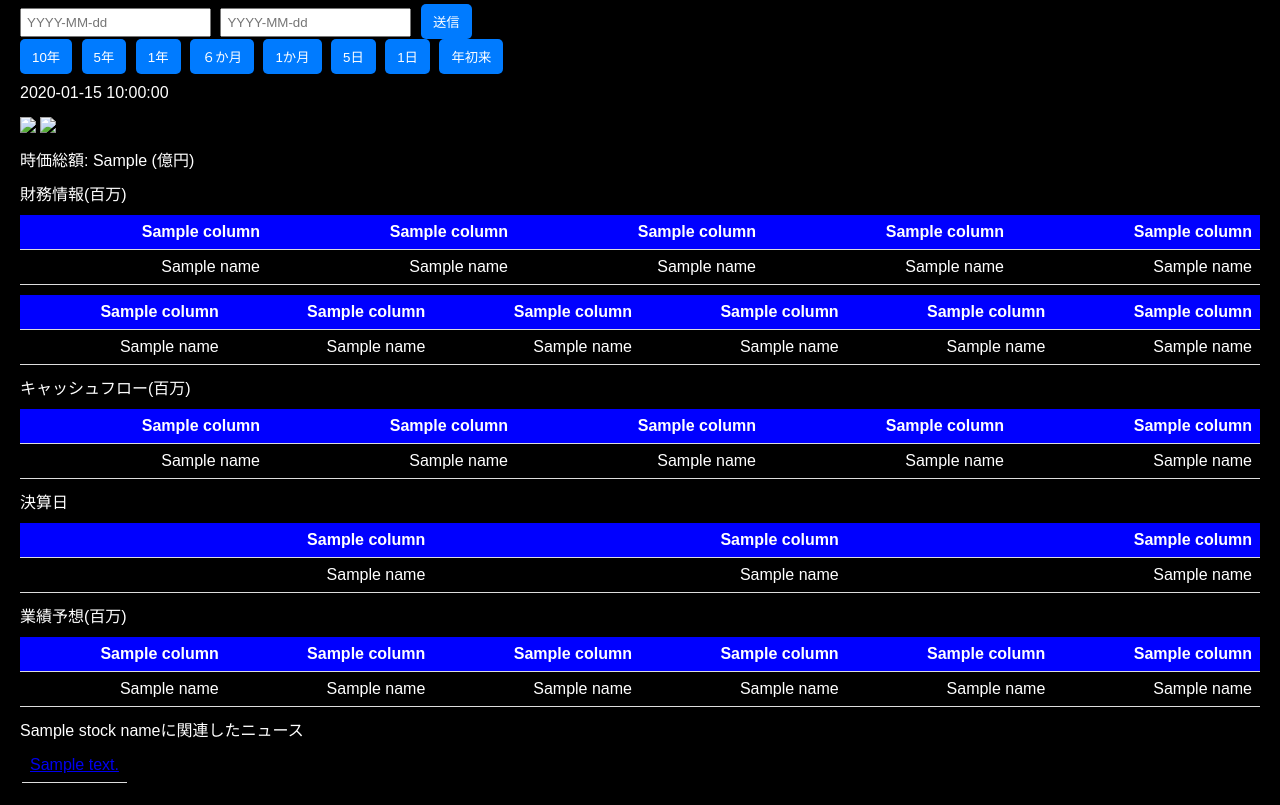
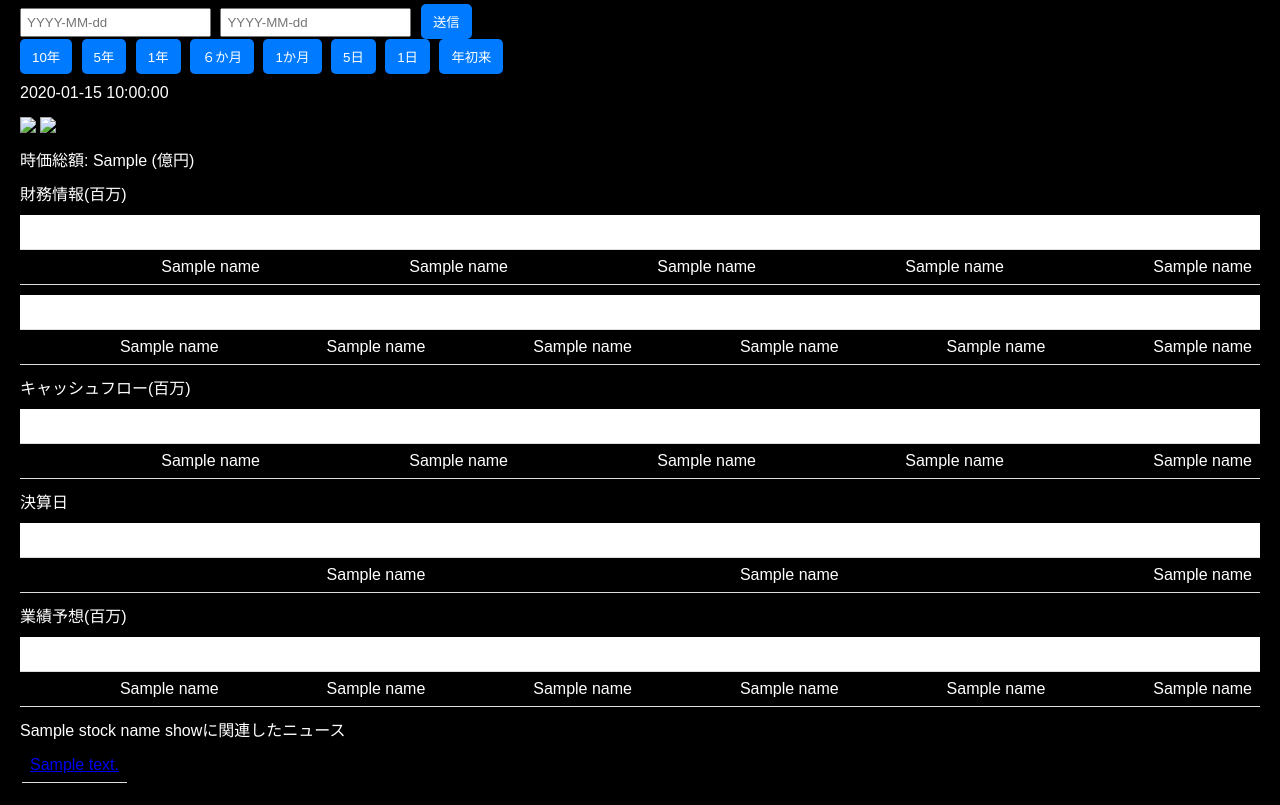
Before and after one commit to RyoyaKawano/mystocklife, a Flask app: template templates/index.html in a window 1280 px wide. Shown: the part 231-1036 px from the top of the page. Run offline with Flask 3, Linux system fonts and the light colour scheme; the template is opened without the code that fills it: most values are stand-ins (such as "Sample title", 1, 10 or a date in 2020).

Commit message:
Merge conflict resolved

```diff
--- a/static/styles/style.css
+++ b/static/styles/style.css
@@ -70,12 +70,14 @@ img {
 
 .news-table td {
     padding: 8px;
-    color: white;
+
     text-align: left;
     border-bottom: 1px solid #ddd;
 
 }
-
+.styled-table th {
+    background-color: white;
+}
 
 .news-table tbody tr:nth-child(even) {
     background-color: #4C444D;
--- a/templates/index.html
+++ b/templates/index.html
@@ -187,7 +187,7 @@
 </table>
 {% endif %}
 {% if content_list is not none%}
-<p>{{stock_name}}に関連したニュース</p>
+<p>{{stock_name_show}}に関連したニュース</p>
 
 <table class="news-table">
     <tbody>
```
